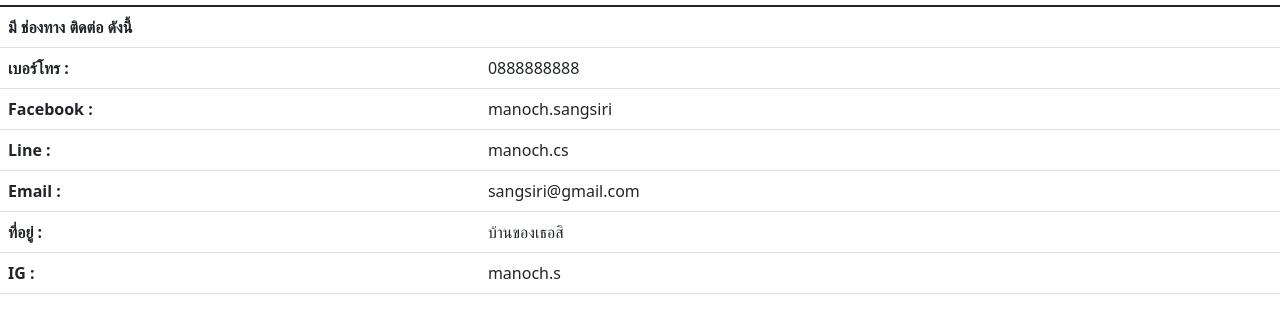
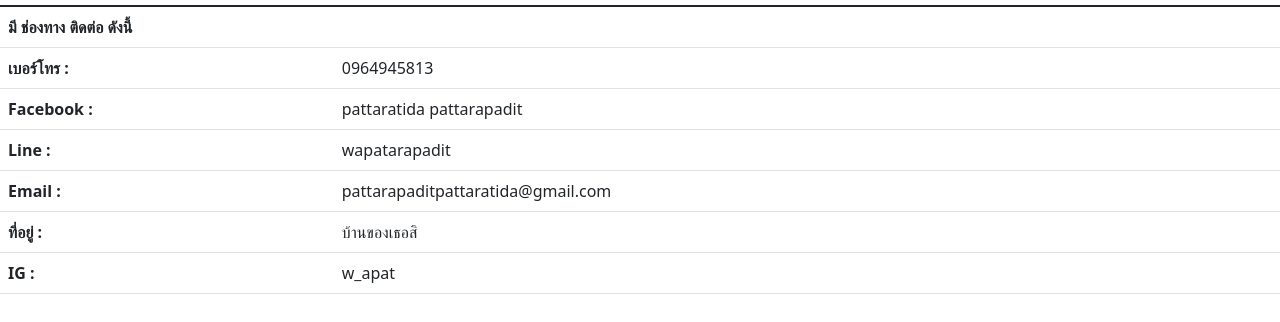
Before and after one commit to wapattttt/profile2567, a plain HTML site: page index.html in a window 1280 px wide. Shown: the part 38-360 px from the top of the page. Drawn offline with nearby package versions, Linux system fonts and the light colour scheme.

Commit message:
Update index.html

```diff
--- a/index.html
+++ b/index.html
@@ -11,7 +11,7 @@
     <table class="table">
         <thead>
             <tr>
-                <th colspan="2" scope="col"><img src="IMG_7727.jpeg" class="img-thumbnail"></th>
+                <th colspan="2" scope="col"><img src="IMG_7727.png" class="img-thumbnail"></th>
             </tr>
         </thead>
         <tbody>
@@ -21,19 +21,19 @@
 
             <tr>
                 <th scope="row">เบอร์โทร :</th>
-                <td>0888888888</td>
+                <td>0964945813</td>
             </tr>
             <tr>
                 <th scope="row">Facebook :</th>
-                <td>manoch.sangsiri</td>
+                <td>pattaratida pattarapadit</td>
             </tr>
             <tr>
                 <th scope="row">Line :</th>
-                <td> manoch.cs</td>
+                <td>wapatarapadit</td>
             </tr>
             <tr>
                 <th scope="row">Email :</th>
-                <td>sangsiri@gmail.com</td>
+                <td>pattarapaditpattaratida@gmail.com</td>
             </tr>
             <tr>
                 <th scope="row">ที่อยู่ :</th>
@@ -41,7 +41,7 @@
             </tr>
              <tr>
                 <th scope="row">IG :</th>
-                <td>manoch.s</td>
+                <td>w_apat</td>
             </tr>
         </tbody>
     </table>
```
